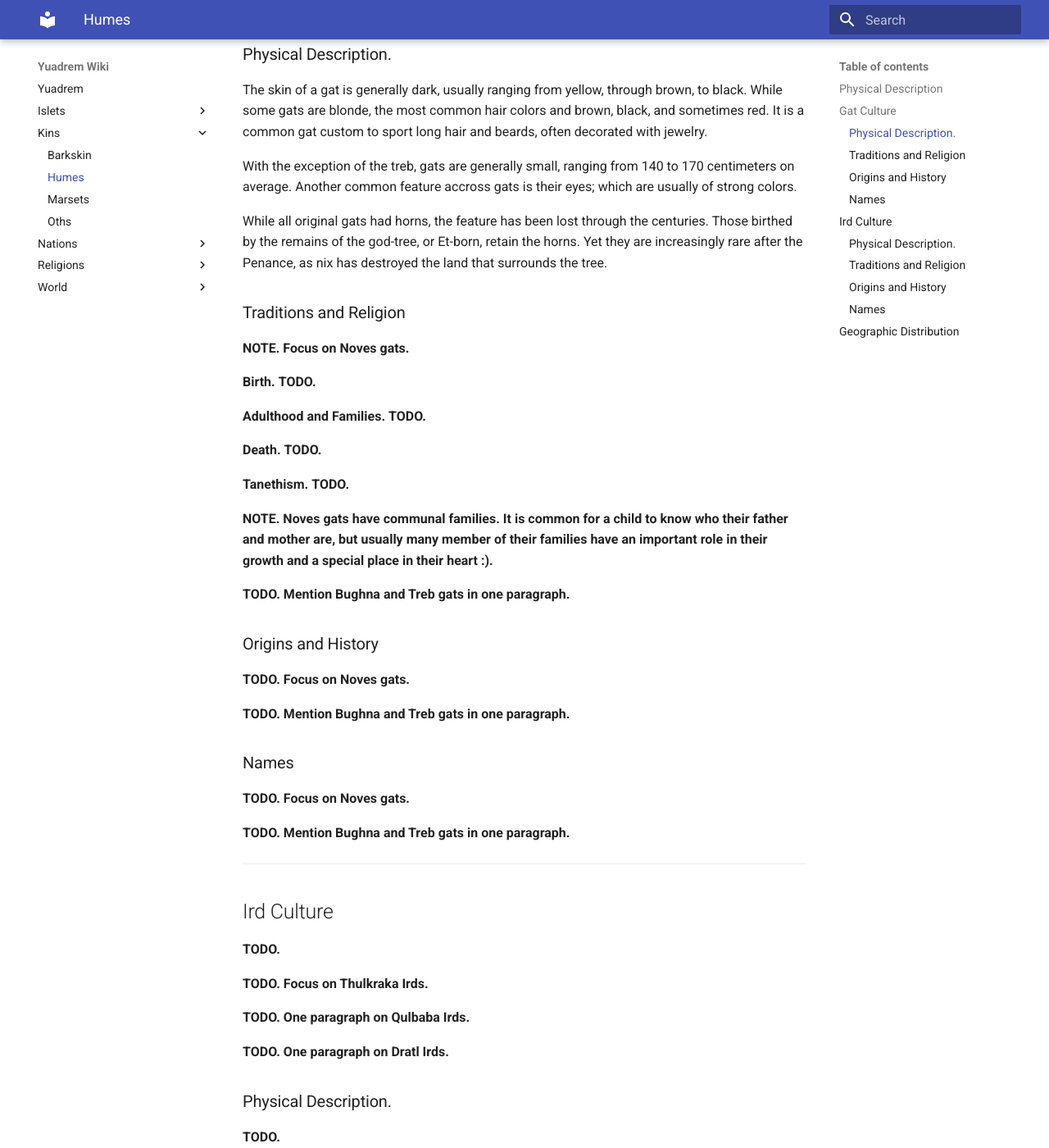
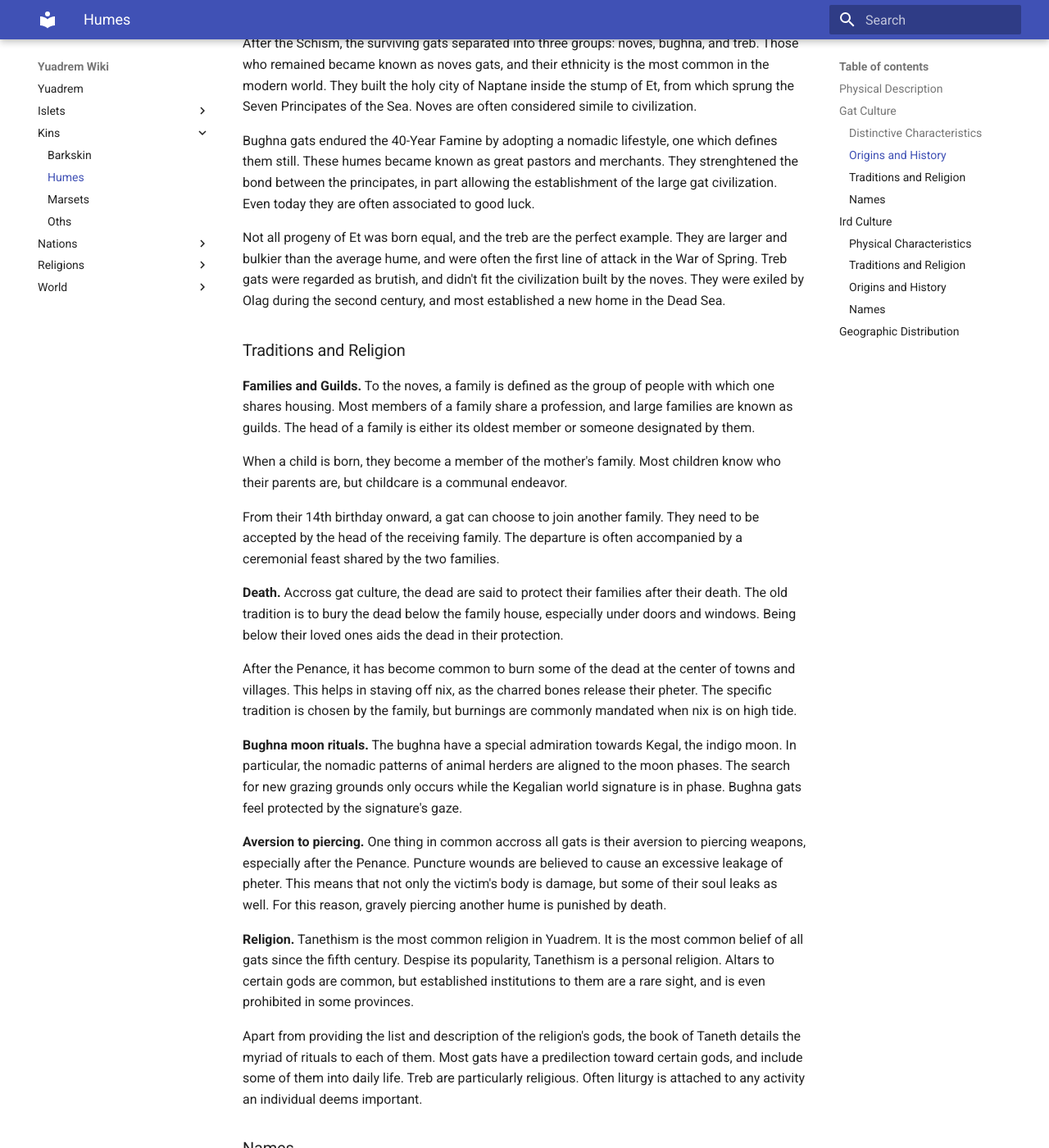
Before and after one commit to bleaktwig/yuadrem-wiki, an MkDocs documentation site: the page built from docs/kins/hume.md, in a window 1280 px wide and 1400 px high, scrolled down 1217 px. Shown: the whole window at 82% size. Built offline with MkDocs 1.6.1 and Material for MkDocs 9.7.7, drawn with Linux system fonts in a browser that asks for light colours; some of the changed text lies outside the part shown.

Commit message:
Included gat rituals and religion

```diff
--- a/docs/kins/hume.md
+++ b/docs/kins/hume.md
@@ -19,7 +19,8 @@ They can grow long hair from their scalps and faces, with a great variety of col
 While this varies from culture to culture, in general a hume is considered an adult between 14 and 16 years.
 Due to high child mortality, life expectancy averages to 25 years.
 For those who reach that age, they have a reasonable chance of reaching 50 to 60 years.
-Sorcerers are well known for extending their lives, and it is not unusual for them to live even more than a century. <!-- NOTE. The downside of this are all the negative effects of Pheter use in the body, Nix sickness, deformed bodies + strange appendages, etc. -->
+Sorcerers are well known for extending their lives, and it is not unusual for them to live even more than a century.
+<!-- NOTE. The downside of this are all the negative effects of Pheter use in the body, Nix sickness, deformed bodies + strange appendages, etc. -->
 
 Humes are a gendered kin, and usually have one child at a time.
 Previous to the Schism, childcare was left to the women of the families, in particular to each child's mother.
@@ -27,6 +28,34 @@ This varies among cultures, and communal childcare is the norm after the Penance
 
 ---
 ## Gat Culture
+### Distinctive Characteristics
+The skin of a gat is generally dark, usually ranging from yellow, through brown, to black.
+While some gats are blonde, the most common hair colors and brown, black, and sometimes red.
+It is a common gat custom to sport long hair and beards, often decorated with jewelry.
+
+With the exception of the treb, gats are generally small, ranging from 140 to 170 centimeters on average.
+Another common feature accross gats is their eyes; which are usually of strong colors.
+
+While all original gats had horns, the feature has been lost through the centuries.
+Those birthed by the remains of the god-tree, or Et-born, retain the horns.
+Yet they are increasingly rare after the Penance, as nix has destroyed the land that surrounds the tree.
+<!-- TODO. At some point I need to describe what an Et-born gat is. -->
+<!-- NOTE. Maybe describe what noves, bughna, and treb mean in Jantherlin/Old Avshenese. -->
+
+<!-- NOTE. Tale of the gestation of an et-born.
+    Gats are genderless creatures.
+    All gats are born with a pair of seeds hidden in a small sack between their legs.
+    Around the age of 30, a gat reaches physical maturity.
+    This is signalled by a slight swelling in these seeds, which they can now cut and plant under a thick layer of rich soil.
+
+    While underground, the seed will grow by leeching nutrients off the earth.
+    After a gestation period of around 2 years, the gat will dig their way up from the ground and emerge as a somewhat competent infant.
+    A gat would-be-parent must always be careful about where to plant their seed, for if a newborn sees the sun or any strong light during their first days, they run the risk of being permanently blinded.
+
+    TODO. This clearly requires an update -- gats are now humes.
+-->
+
+### Origins and History
 <!-- NOTE. Those who sided with Et. Et-born families still retain horns (by feeding the mother Et's sap), which were first gifted by Et to their loyal soldiers. -->
 After the Schism, the surviving gats separated into three groups: noves, bughna, and treb.
 Those who remained became known as noves gats, and their ethnicity is the most common in the modern world.
@@ -44,57 +73,75 @@ Treb gats were regarded as brutish, and didn't fit the civilization built by the
 They were exiled by Olag during the second century, and most established a new home in the Dead Sea.
 <!-- NOTE. Treb gats are not *born* brutish. While their culture may seem "violent", they are very religious and show a sophistication with nature that is not commonly seen in other humes. -->
 
-### Physical Description.
-The skin of a gat is generally dark, usually ranging from yellow, through brown, to black.
-While some gats are blonde, the most common hair colors and brown, black, and sometimes red.
-It is a common gat custom to sport long hair and beards, often decorated with jewelry.
+### Traditions and Religion
+<!-- NOTE. Noves culture has its members remain at home a lot. Either lean into this or figure out more collective celebrations. -->
+**Families and Guilds.**
+To the noves, a family is defined as the group of people with which one shares housing.
+Most members of a family share a profession, and large families are known as guilds.
+The head of a family is either its oldest member or someone designated by them.
 
-With the exception of the treb, gats are generally small, ranging from 140 to 170 centimeters on average.
-Another common feature accross gats is their eyes; which are usually of strong colors.
-
-While all original gats had horns, the feature has been lost through the centuries.
-Those birthed by the remains of the god-tree, or Et-born, retain the horns.
-Yet they are increasingly rare after the Penance, as nix has destroyed the land that surrounds the tree.
-
-<!-- NOTE. Tale of the gestation of an et-born.
-    Gats are genderless creatures.
-    All gats are born with a pair of seeds hidden in a small sack between their legs.
-    Around the age of 30, a gat reaches physical maturity.
-    This is signalled by a slight swelling in these seeds, which they can now cut and plant under a thick layer of rich soil.
-
-    While underground, the seed will grow by leeching nutrients off the earth.
-    After a gestation period of around 2 years, the gat will dig their way up from the ground and emerge as a somewhat competent infant.
-    A gat would-be-parent must always be careful about where to plant their seed, for if a newborn sees the sun or any strong light during their first days, they run the risk of being permanently blinded.
--->
-
-### Traditions and Religion
-**NOTE. Focus on Noves gats.**
-
-**Birth.**
-**TODO.**
-
-**Adulthood and Families.**
-**TODO.**
+When a child is born, they become a member of the mother's family.
+Most children know who their parents are, but childcare is a communal endeavor.
+<!-- NOTE. Many members of a child's family have an important role in their development, and a special place in their heart :). -->
+From their 14th birthday onward, a gat can choose to join another family.
+They need to be accepted by the head of the receiving family.
+The departure is often accompanied by a ceremonial feast shared by the two families.
 
 **Death.**
-**TODO.**
+Accross gat culture, the dead are said to protect their families after their death.
+The old tradition is to bury the dead below the family house, especially under doors and windows.
+Being below their loved ones aids the dead in their protection.
+<!-- NOTE. The pheter in the bones of the dead literally aids the family by keeping nix out, but this effect is minor. -->
 
-**Tanethism.**
-**TODO.**
+After the Penance, it has become common to burn some of the dead at the center of towns and villages.
+This helps in staving off nix, as the charred bones release their pheter.
+The specific tradition is chosen by the family, but burnings are commonly mandated when nix is on high tide.
+<!-- NOTE. On the death of royalty. Kings and the royal family are burned after death. After that, their bones are placed on a giant mausoleum, all mixed together to accumulate their pheter. -->
+<!-- NOTE. I could play more with nix tides. Maybe relate them to the moons? -->
 
-**NOTE. Noves gats have communal families. It is common for a child to know who their father and mother are, but usually many member of their families have an important role in their growth and a special place in their heart :).**
+**Bughna moon rituals.**
+The bughna have a special admiration towards Kegal, the indigo moon.
+In particular, the nomadic patterns of animal herders are aligned to the moon phases.
+The search for new grazing grounds only occurs while the Kegalian world signature is in phase.
+Bughna gats feel protected by the signature's gaze.
+<!-- NOTE. Bughna also celebrate thunderstorms as portents of Kegal. -->
+<!-- NOTE. Kegal is the moon with an stupid-large apomantic signature etched to its face. It's a very complex signature, used by Pheter to conduct lightning to Et. -->
 
-**TODO. Mention Bughna and Treb gats in one paragraph.**
+**Aversion to piercing.**
+One thing in common accross all gats is their aversion to piercing weapons, especially after the Penance.
+Puncture wounds are believed to cause an excessive leakage of pheter.
+This means that not only the victim's body is damage, but some of their soul leaks as well.
+For this reason, gravely piercing another hume is punished by death.
+<!-- NOTE. The soul is the pheter stored in a body. -->
+<!-- NOTE. Olag punished traitors by impaling them in pikes, but without crossing major organs (idk how tho?). Then, not only did they bleed slowly, but they could feel their soul leaking away. -->
 
-### Origins and History
-**TODO. Focus on Noves gats.**
+**Religion.**
+Tanethism is the most common religion in Yuadrem.
+It is the most common belief of all gats since the fifth century. <!-- TODO. This year might change soon!!!! -->
+Despise its popularity, Tanethism is a personal religion.
+Altars to certain gods are common, but established institutions to them are a rare sight, and is even prohibited in some provinces.
 
-**TODO. Mention Bughna and Treb gats in one paragraph.**
+Apart from providing the list and description of the religion's gods, the book of Taneth details the myriad of rituals to each of them.
+Most gats have a predilection toward certain gods, and include some of them into daily life.
+Treb are particularly religious.
+Often liturgy is attached to any activity an individual deems important.
 
 ### Names
-**TODO. Focus on Noves gats.**
+**TODO. Mention that naming traditions started before the Schism. Long names are common across ll gats to recognize their history, but the nature of each name is different for each ethnicity.**
 
-**TODO. Mention Bughna and Treb gats in one paragraph.**
+<!-- NOTE. On names.
+    * Maybe add long names in the Fesh peninsula? Like:
+    * "personal name (chosen by yourself)" "profession name" "family name" "tribe name" "region name"
+    * it wouldn't make sense to have the name of the father, and then the father's father, etc (due to the appreciation of the community over the individual), but the family name can become very long in the case of mixed tribe-families
+    * A person can be referred to any name inside their long names, but there's one used more commonly - tho it isn't constant. Someone from far away could be referred to by their tribe name, a family-leader/merchant figure could be referred to by their family name, inside their house they may be referred to by their personal name, etc.
+    * oths hate this - organizing family trees and keeping track of historic figures is a total pain
+    * these names are not officialized
+    * "personal name (chosen by yourself)" "profession name" "family name" "tribe name" "region name" "greatest achievement name (sometimes)"
+    * sometimes these names change over time, and names are not oficial
+    * or recorded
+    * "personal name (chosen by yourself)" "profession name" "family name" "tribe name" "region name" "honorific title (sometimes)"
+    * just knowing someone's full name gives you a lot of information on that person.
+-->
 
 <!-- % !TEX root = ../main.tex
 \section{Horned Kin} \label{kin::gat}
@@ -265,7 +312,7 @@ The prize that will arrive after they're done working is sure to outshine all yo
 
 **TODO. One paragraph on Dratl Irds.**
 
-### Physical Description.
+### Physical Characteristics
 **TODO.**
 
 ### Traditions and Religion
```
Also changed, not shown: docs/index.md (+6 -4 lines), docs/kins/barkskin.md (+22 -24 lines), docs/kins/marset.md (+2 -0 lines), docs/religions/tanethism.md (+4 -3 lines).
